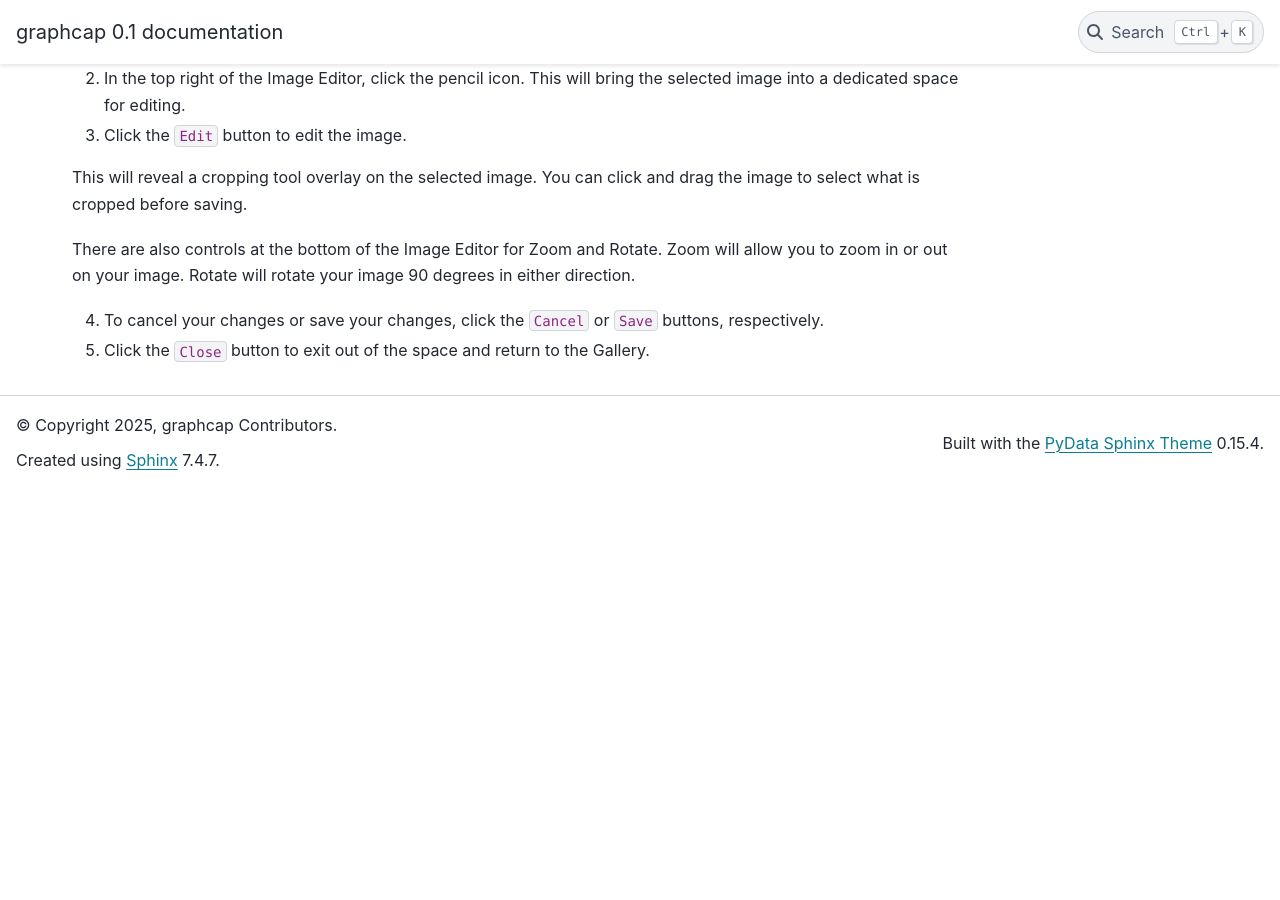
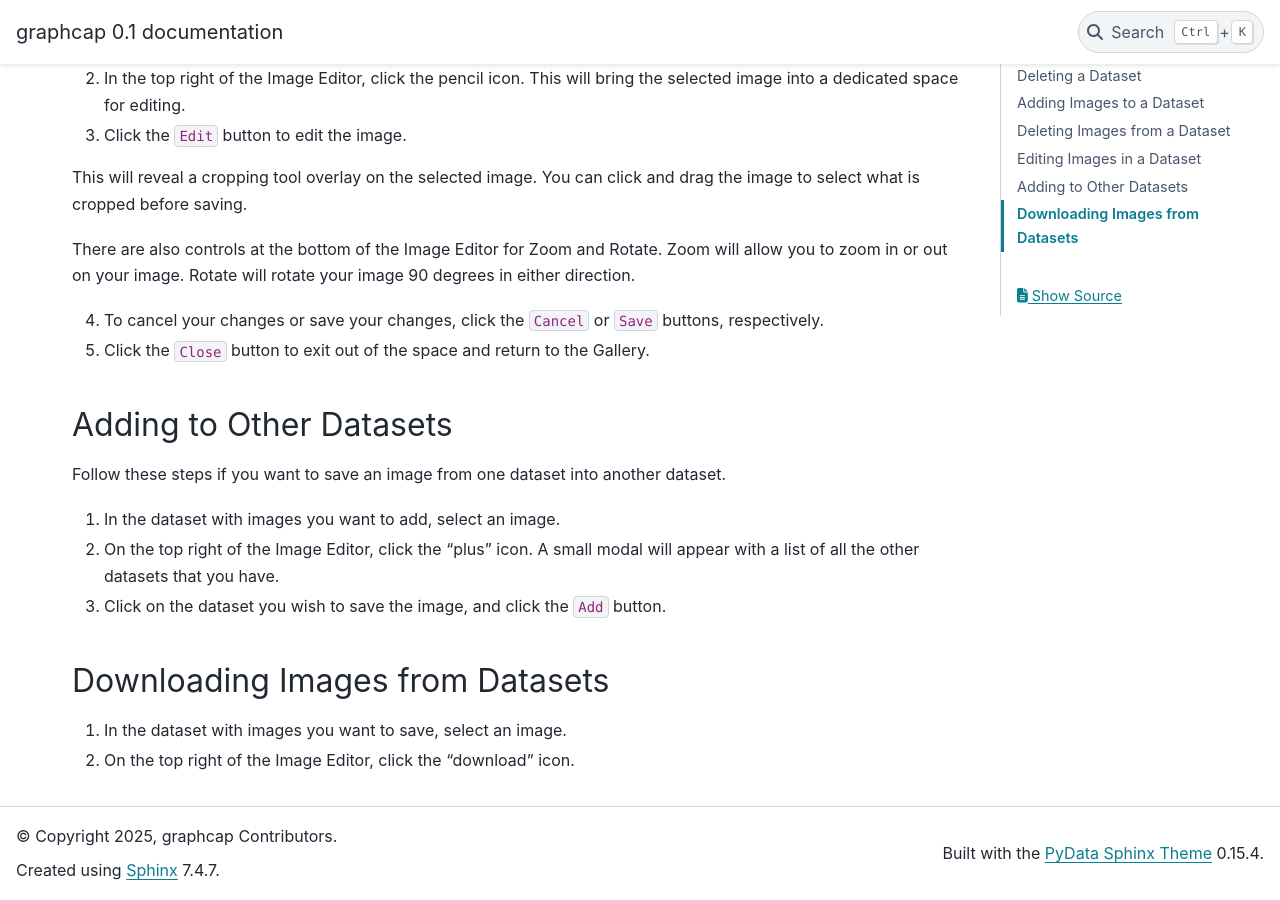
Before and after one commit to Open-Model-Initiative/graphcap, a Sphinx documentation site: the page built from doc/getting_started/datasets.rst, in a window 1280 px wide and 900 px high, scrolled down 1368 px. Built offline with Sphinx 7.4.7 and the PyData theme 0.15.4, drawn with Linux system fonts in a browser that asks for light colours; before the commit the page ends 1857 px from its top, so only the background shows below that.

Commit message:
Finishing dataset documentation
Signed-off-by: Charlie Rogers <charlie.rogers@fearnworks.com>

```diff
--- a/doc/getting_started/datasets.rst
+++ b/doc/getting_started/datasets.rst
@@ -65,3 +65,21 @@ There are also controls at the bottom of the Image Editor for Zoom and Rotate. Z
 4. To cancel your changes or save your changes, click the ``Cancel`` or ``Save`` buttons, respectively.
 
 5. Click the ``Close`` button to exit out of the space and return to the Gallery.
+
+Adding to Other Datasets
+------------------------
+
+Follow these steps if you want to save an image from one dataset into another dataset.
+
+1. In the dataset with images you want to add, select an image.
+
+2. On the top right of the Image Editor, click the "plus" icon. A small modal will appear with a list of all the other datasets that you have.
+
+3. Click on the dataset you wish to save the image, and click the ``Add`` button.
+
+Downloading Images from Datasets
+--------------------------------
+
+1. In the dataset with images you want to save, select an image.
+
+2. On the top right of the Image Editor, click the "download" icon.
```
